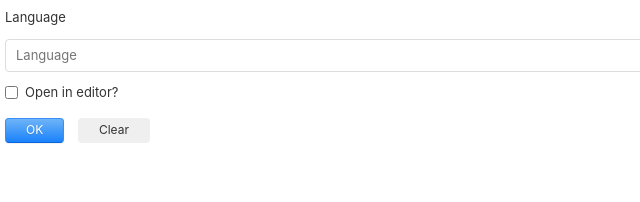
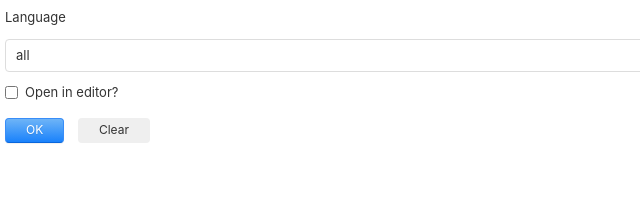
Before and after one commit to International/subtitle-tool-gui, an Electron app: page index.html in a window 800 px wide. Both pictures are taken after typing "Sample", "Sample", "Sample" into the empty fields and a click on the button "Clear". Shown: the part 221-423 px from the top of the page, 0-640 px from the left. Drawn offline with Linux system fonts and the light colour scheme.

Commit message:
reset to all on clear

```diff
--- a/index.html
+++ b/index.html
@@ -100,8 +100,8 @@
           $("#showName").val("")
           $("#seasonNumber").val("")
           $("#episodeNumber").val("")
-          $("#language").val("")
-          $("#editor").is(":checked")
+          $("#language").val("all")
+          // $("#editor").is(":checked")
           $(".results").empty()
         })
 
```
